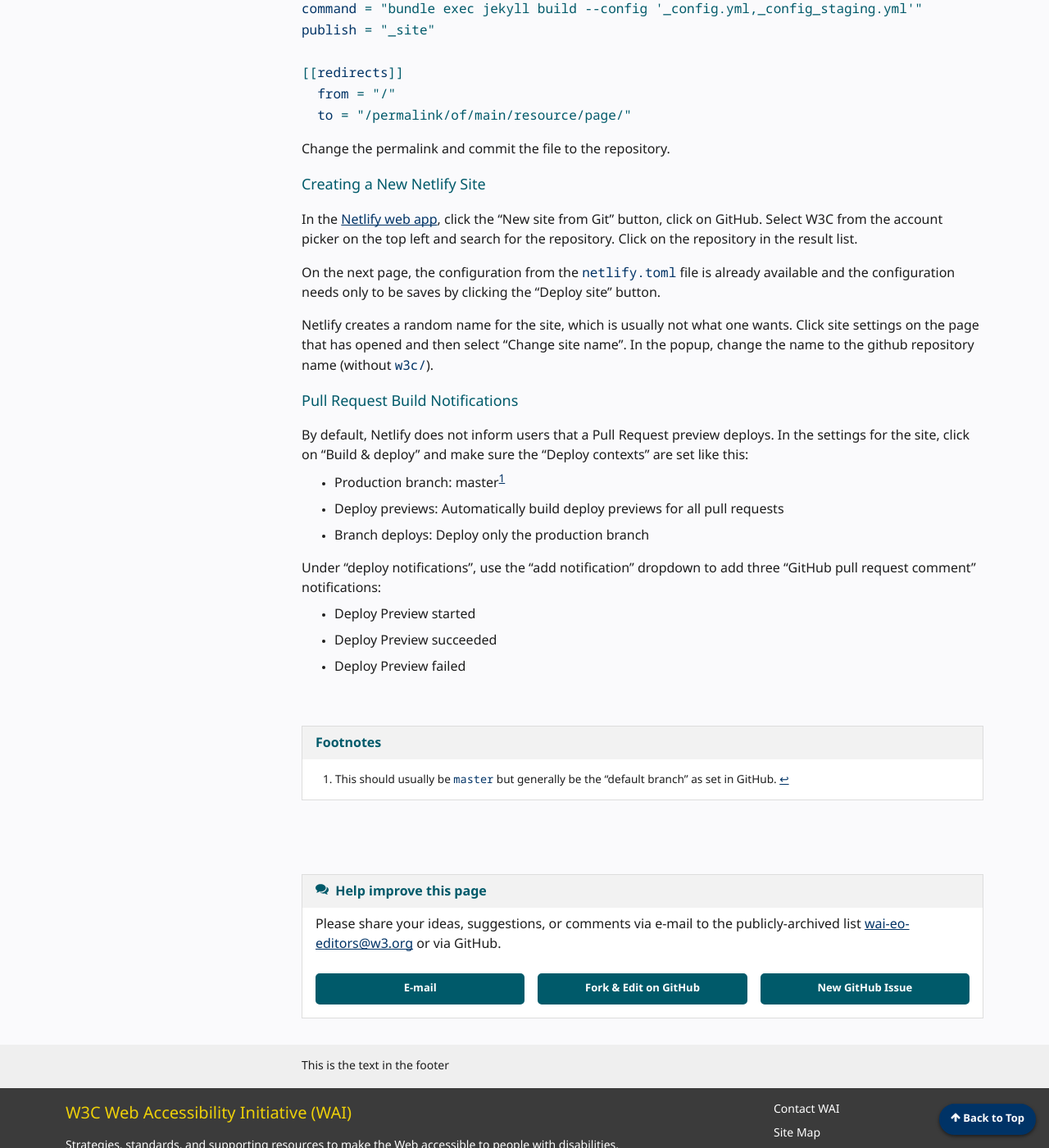
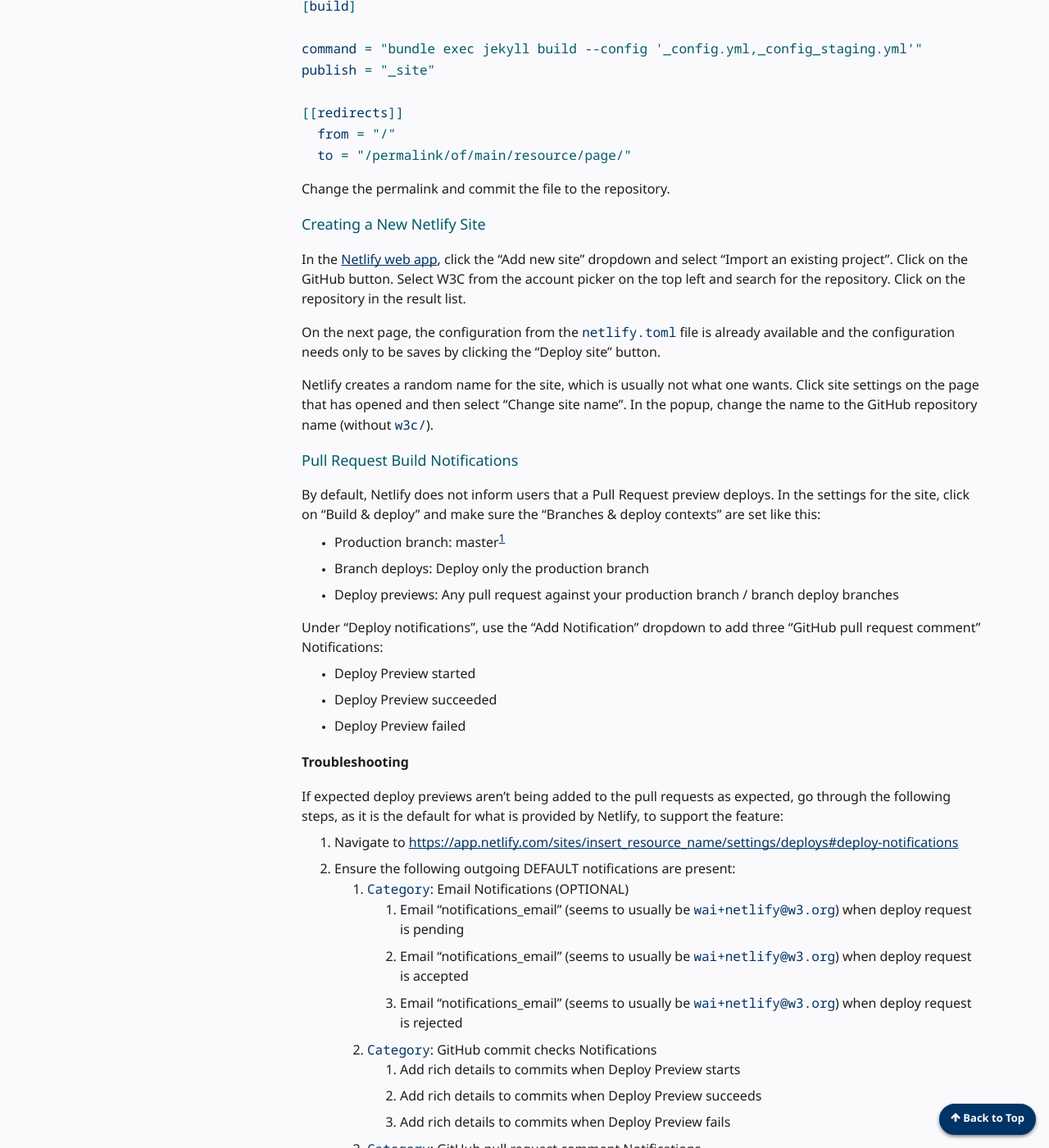
Before and after one commit to w3c/wai-website-theme, a Jekyll site: the page built from content/technical.md, in a window 1280 px wide and 1400 px high, scrolled down 10046 px. Shown: the whole window at 82% size. Built offline with Jekyll 4.4.1, drawn with Linux system fonts in a browser that asks for light colours; cached includes are drawn as plain includes; comment, search, counter and statistics services are not loaded; some of the changed text lies outside the part shown.

Commit message:
Add troubleshooting section providing instructions on how to possibly resolve netlify previews not being added to PRs; addressing typos

```diff
--- a/content/technical.md
+++ b/content/technical.md
@@ -72,7 +72,7 @@
   - releases - used to trigger the primary release action
   - pages - static hosting of site
 - W3C services
-  - provide redirection so the WAI site appears as part of the W3C site
+  - provide redirection so the WAI site appears as part of the W3C site; if there are any redirect requests, these should through the WAI website manager (currently Shawn)
   - an API used as part of the release action to fixup URIs
 - Netlify
   - automatic preview sites for Pull Requests
@@ -167,13 +167,13 @@
 
 Jekyll is quite limited when it comes to configuration. The current use of git submodules requires use of symlinks in the main `wai-website` to ensure the Jekyll build sees the resource files in the correct location. In addition some files must appear in the same location in both individual resource builds for preview and the full website build. This imposes restrictions on what Jekyll config options are used in the resources. The result is a complex file structure for resources, especially `wai-website`.
 
-- shared files such as 'navigation.yml' are located in `_data`
+- shared files such as `navigation.yml` are located in `_data`
   - these are actually symlinks to the imported git data submodule files in `_external/data`
 - other shared theme files are found in a hidden `_includes` and `_layouts` folder provided by the `wai-website-theme` repository and linked remotely (not submodules)
   - these can be locally overridden to debug by creating files in an `_includes` or `_layouts` folder
-  - additional resource specific files can be add to a `includes\module-name` or `_layouts\module-name` folder. The module-name is then used when including the files.
-- the main site also use `_data`, plus `_includes` and `_layouts`. In addition the content files are under a `pages` folder with symlinks to `_external/resources/*' to access the content files in all the submodules.
-- change to any of these shared file must be pushed to github to be picked up in a build
+  - additional resource specific files can be added to a `includes\module-name` or `_layouts\module-name` folder. The module-name is then used when including the files.
+- the main site also use `_data`, plus `_includes` and `_layouts`. In addition, the content files are under a `pages` folder with symlinks to `_external/resources/*' to access the content files in all the submodules.
+- change to any of these shared file must be pushed to GitHub to be picked up in a build
 
 In particular, be careful to:
 
@@ -265,7 +265,7 @@
 
 ### Netlify Previews
 
-Previews of individual resources are set up in Netlify via Github. The credentials for Netlify are available on the [WAI Website page (Team Only)](https://www.w3.org/WAI/Plan/website#accounts). Basically a single Netlify site exists for each resource and is linked to the git hub repo.
+Previews of individual resources are set up in Netlify via GitHub. The credentials for Netlify are available on the [WAI Website page (Team Only)](https://www.w3.org/WAI/Plan/website#accounts). Basically a single Netlify site exists for each resource and is linked to the git hub repo.
 
 The preview should be viewable under `<github-repo>.netlify.app`. The configuration is set in the `netlify.toml` configuration file that includes the following information:
 
@@ -284,24 +284,59 @@
 
 #### Creating a New Netlify Site
 
-In the [Netlify web app](https://app.netlify.com/teams/w3c-wai/sites), click the “New site from Git” button, click on GitHub. Select W3C from the account picker on the top left and search for the repository. Click on the repository in the result list.
+In the [Netlify web app](https://app.netlify.com/teams/w3c/sites), click the "Add new site" dropdown and select "Import an existing project". Click on the GitHub button. Select W3C from the account picker on the top left and search for the repository. Click on the repository in the result list.
 
 On the next page, the configuration from the `netlify.toml` file is already available and the configuration needs only to be saves by clicking the “Deploy site” button.
 
-Netlify creates a random name for the site, which is usually not what one wants. Click site settings on the page that has opened and then select “Change site name”. In the popup, change the name to the github repository name (without `w3c/`).
+Netlify creates a random name for the site, which is usually not what one wants. Click site settings on the page that has opened and then select “Change site name”. In the popup, change the name to the GitHub repository name (without `w3c/`).
 
 #### Pull Request Build Notifications
 
-By default, Netlify does not inform users that a Pull Request preview deploys. In the settings for the site, click on “Build & deploy” and make sure the “Deploy contexts” are set like this:
+By default, Netlify does not inform users that a Pull Request preview deploys. In the settings for the site, click on “Build & deploy” and make sure the “Branches & deploy contexts” are set like this:
 
 * Production branch: master[^1]
-* Deploy previews: Automatically build deploy previews for all pull requests
 * Branch deploys: Deploy only the production branch
+* Deploy previews: Any pull request against your production branch / branch deploy branches
 
 [^1]: This should usually be `master` but generally be the “default branch” as set in GitHub.
 
-Under “deploy notifications”, use the “add notification” dropdown to add three “GitHub pull request comment” notifications:
+Under “Deploy notifications”, use the “Add Notification” dropdown to add three “GitHub pull request comment” Notifications:
 
 * Deploy Preview started
 * Deploy Preview succeeded
 * Deploy Preview failed
+
+##### Troubleshooting
+
+If expected deploy previews aren't being added to the pull requests as expected, go through the following steps, as it is the default for what is provided by Netlify, to support the feature:
+
+1. Navigate to [https://app.netlify.com/sites/insert_resource_name/settings/deploys#deploy-notifications](https://app.netlify.com/sites/insert_resource_name/settings/deploys#deploy-notifications)
+2. Ensure the following outgoing DEFAULT notifications are present:
+   1. `Category`: Email Notifications (OPTIONAL)
+      1. Email "notifications_email" (seems to usually be `wai+netlify@w3.org`) when deploy request is pending
+      2. Email "notifications_email" (seems to usually be `wai+netlify@w3.org`) when deploy request is accepted
+      3. Email "notifications_email" (seems to usually be `wai+netlify@w3.org`) when deploy request is rejected
+   2. `Category`: GitHub commit checks Notifications
+      1. Add rich details to commits when Deploy Preview starts
+      2. Add rich details to commits when Deploy Preview succeeds
+      3. Add rich details to commits when Deploy Preview fails
+   3. `Category`: GitHub pull request comment Notifications
+      1. Add Deploy Preview notifications as pull request comments when Deploy Preview starts
+      2. Add Deploy Preview notifications as pull request comments when Deploy Preview succeeds
+      3. Add Deploy Preview notifications as pull request comments when Deploy Preview fails
+      4. Add Deploy Preview notifications as pull request comments when deploy request is pending
+      5. Add Deploy Preview notifications as pull request comments when deploy request is accepted
+      6. Add Deploy Preview notifications as pull request comments when deploy request is rejected
+   4. `Category`: GitHub commit status Notifications
+      1. Add Deploy Preview notifications to commits when Deploy Preview starts
+      2. Add Deploy Preview notifications to commits when Deploy Preview succeeds
+      3. Add Deploy Preview notifications to commits when Deploy Preview fails
+3. If any of the above are missing:
+   1. Select the "Add Notification" dropdown
+   2. Select the related category as listed above
+   3. Select the relevant missing event under the "Event to listen for" section and "Save"
+4. If these steps were completed with the resource having existing {Rs that were expected to have Deploy Preview but don't, then do the following:
+   1. Navigate to [https://app.netlify.com/sites/insert_resource_name/deploys](https://app.netlify.com/sites/insert_resource_name/deploys)
+   2. Select a build which was triggered by any of those existing PRs
+   3. Select Options, then click "Clear cache and retry with latest branch commit"
+   4. Observe that the deploy preview’s link is now commented by the Netlify bot, in the PR
```
Also changed, not shown: other parts of content/technical.md (+3 -3 lines), content/technical-publication.md (+1 -1 lines).
